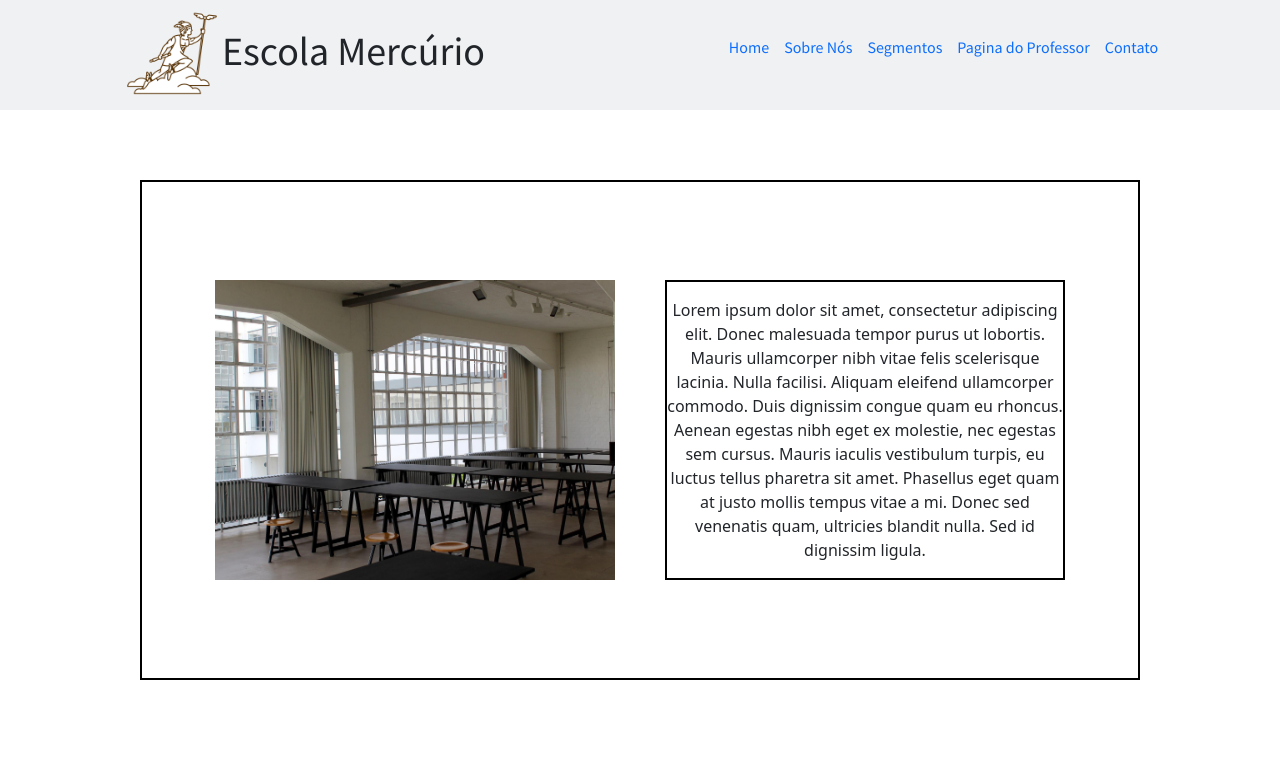
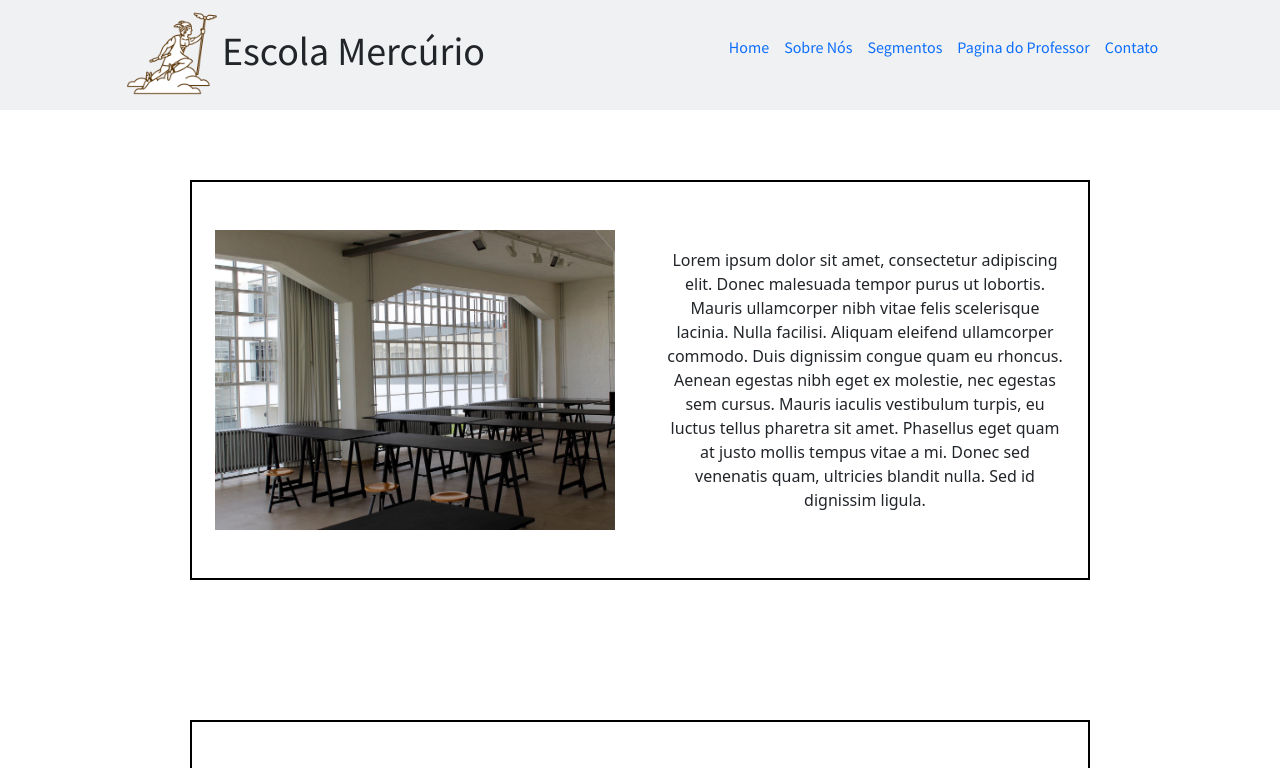
Before and after one commit to yagormoraes/projetoModulo5, a React (Create React App) app in the folder escola-mercurio/: page /sobre in a window 1280 px wide. Shown: the top 768 px of the page. Built offline with nearby package versions, Linux system fonts and the light colour scheme.

Commit message:
Ajustes de layout formulario

```diff
--- a/escola-mercurio/src/Components/Formulario.jsx
+++ b/escola-mercurio/src/Components/Formulario.jsx
@@ -9,7 +9,7 @@ function Formulario() {
     align-items:center;
     justify-content:center;
     border: 2px solid black;
-    width: 700px;
+    width: 800px;
     `
 
     const Section = styled.section`
@@ -23,12 +23,7 @@ function Formulario() {
     `
 
     const TextDiv = styled.div`
-    display:flex;
-    align-items:center;
-    justify-content:center;
-    align-self:center;
-    margin-top:10px;
-    width:300px;
+    padding:50px 0;
     `
     const Input = styled.input`
     width:400px;
--- a/escola-mercurio/src/Components/Sobre.jsx
+++ b/escola-mercurio/src/Components/Sobre.jsx
@@ -16,7 +16,6 @@ const Sobre = ({conteudo,img}) => {
         width:400px;
         height:300px;
         margin:0;
-        border:2px solid black;
         display:flex;
         align-items:center;
         text-align:center;
@@ -28,8 +27,8 @@ const Sobre = ({conteudo,img}) => {
       justify-content:center;
       border:2px solid black;
       column-gap:50px;
-      width:1000px;
-      height:500px;
+      width:900px;
+      height:400px;
 
     `
 
```
